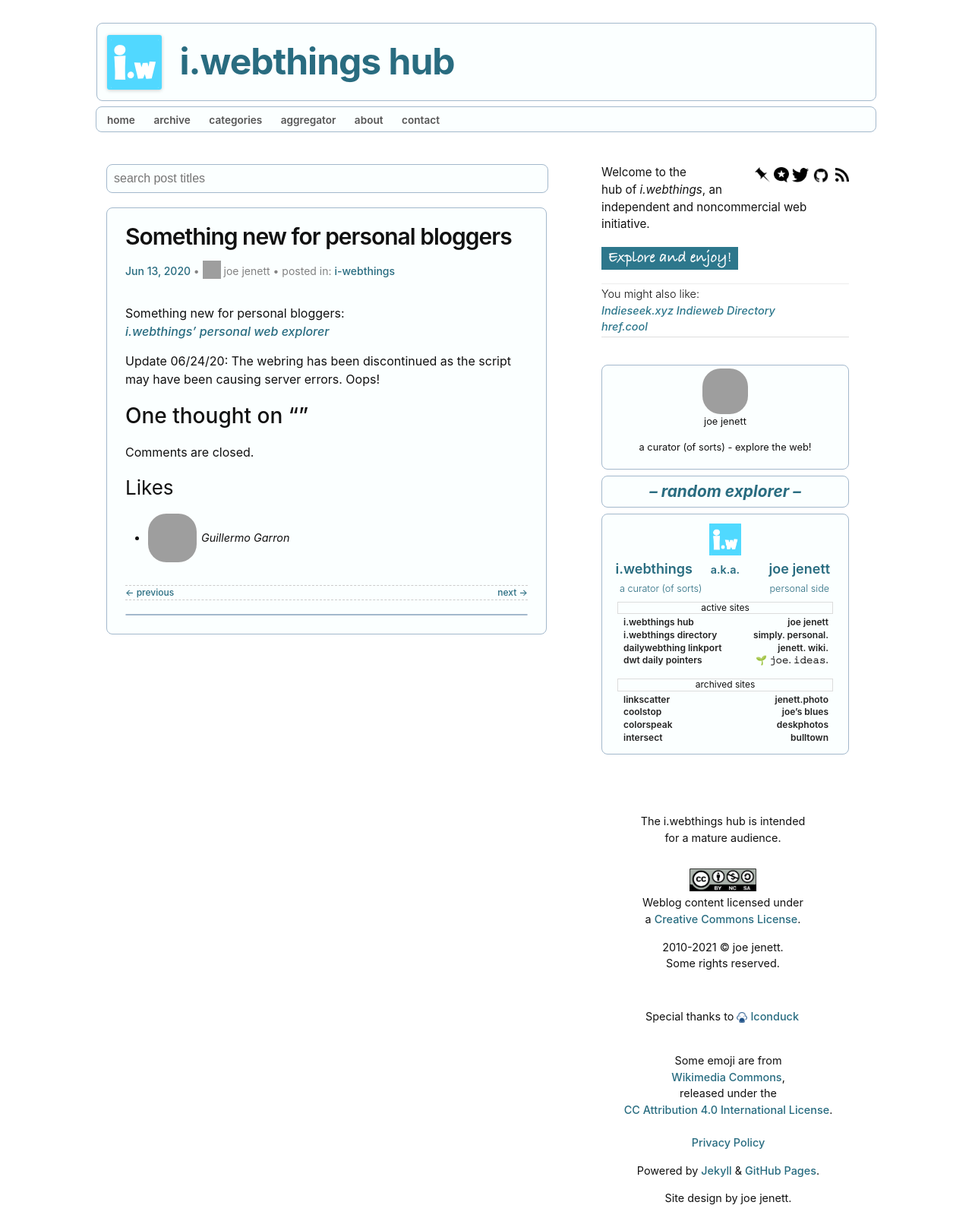
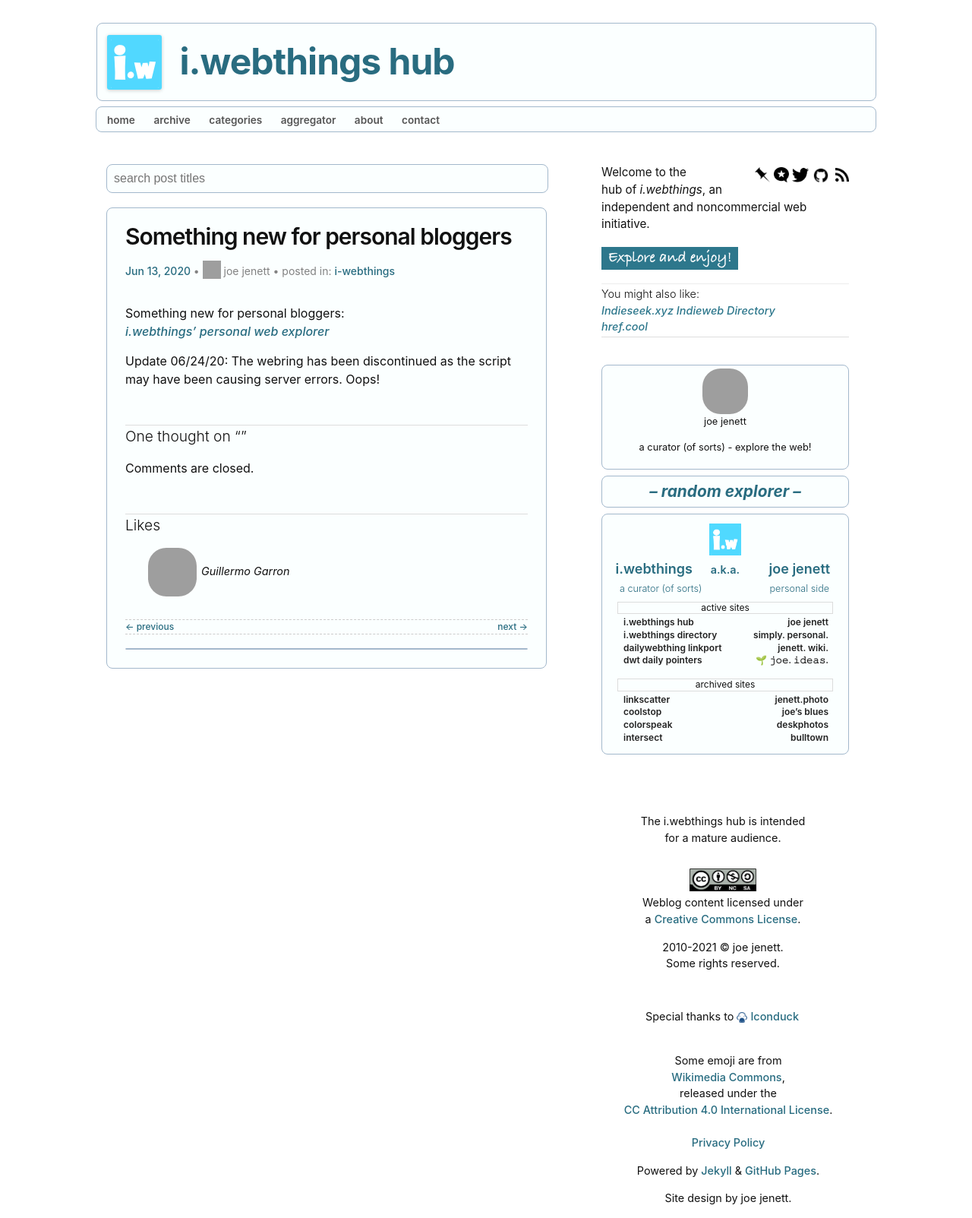
Before and after one commit to joejenett/i.webthings, a Jekyll site: the page built from _posts/2020-06-13-2969-2.md, in a window 1280 px wide. Shown: the whole page at 76% size. Built offline with Jekyll 4.4.1, drawn with Linux system fonts in a browser that asks for light colours; comment, search, counter and statistics services are not loaded; grey boxes are pictures that could not be loaded.

Commit message:
Update style.css

```diff
--- a/css/style.css
+++ b/css/style.css
@@ -30,7 +30,7 @@ a:hover, ul.post-list li a:hover {
 color: #222;
 text-decoration: underline;
 }
- .commentlist li, .bookmarks li, .mentions li, .like li {
+ .commentlist li, .bookmarks li, .mentions li, .likes li {
   list-style:none;
   }
     .commentlist img.u-photo, .bookmarks img.u-photo, .mentions img.u-photo,
@@ -40,6 +40,7 @@ text-decoration: underline;
   }
 article.post.h-entry div.post-content.e-content h2#comments-title, html body div.wrapper article.post.h-entry div.post-content.e-content div.bookmarks h3,
     article.post.h-entry div.post-content.e-content div.mentions h3,
+    article.post.h-entry div.post-content.e-content div.likes h3
      {
   font-size:1.2em;
   font-weight:300;
```
